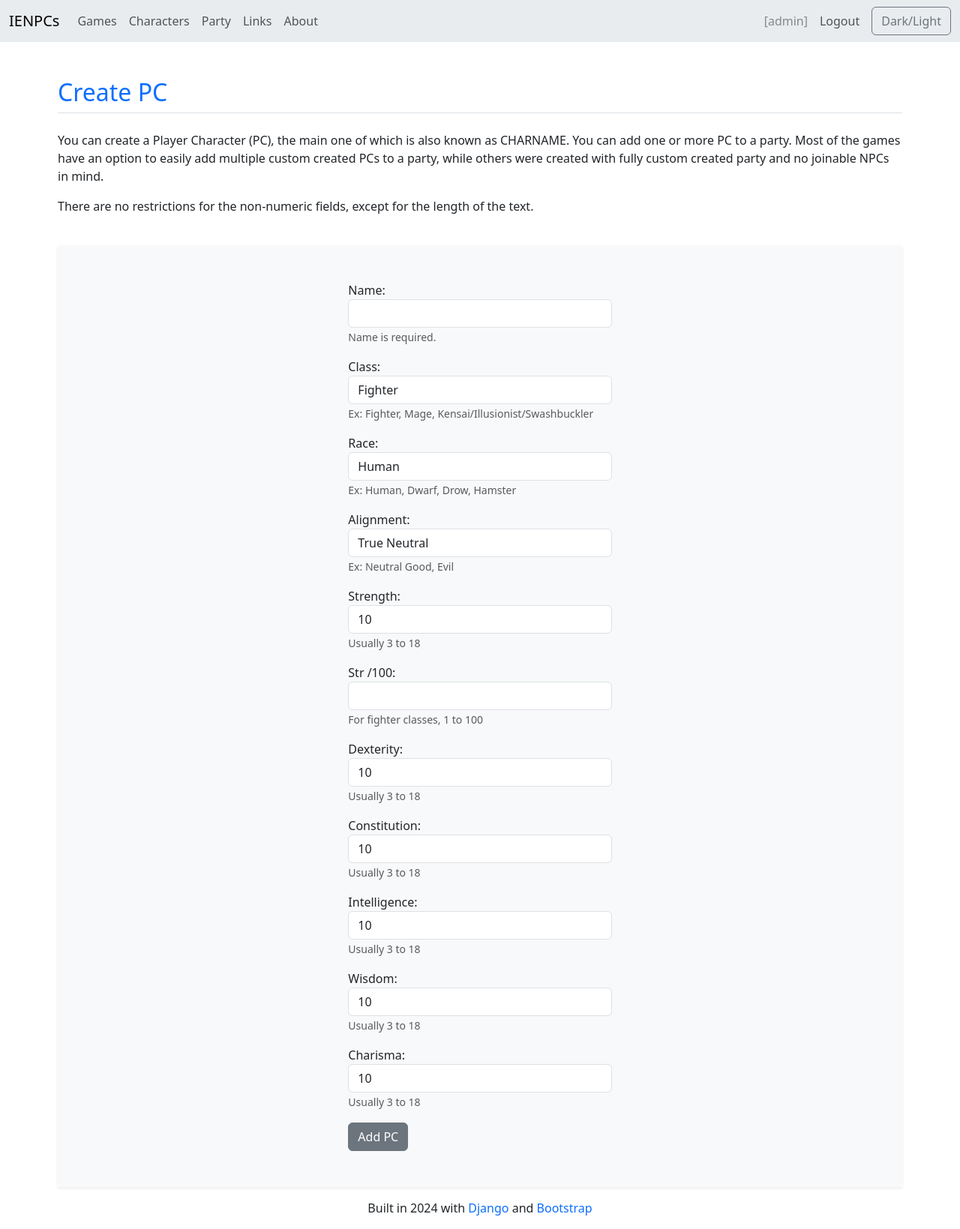
After one commit to ddrmv/ienpcs, a Django app: page /gallery/party_create_pc/ in a window 1280 px wide. The commit adds this page. Shown: the whole page at 75% size. Run offline with Django 5.2, Linux system fonts and the light colour scheme; a user stored in the database is signed in; parts of the project's set-up code (start-up, migrations or seed data) failed here and were passed over.

Commit message:
Add new Pc to party with view, template, form, alter defaults

```diff
--- a/ienpcs/gallery/forms.py
+++ b/ienpcs/gallery/forms.py
@@ -1,6 +1,63 @@
+from django import forms
 from django.contrib.auth.forms import UserCreationForm
 from django.contrib.auth.models import User
-from django import forms
+
+from .models import Pc
+
+
+class CreatePcForm(forms.ModelForm):
+    class Meta:
+        model = Pc
+        fields = (
+            "name",
+            "adnd_class",
+            "race",
+            "alignment",
+            "str",
+            "str_percentile",
+            "dex",
+            "con",
+            "int",
+            "wis",
+            "cha",
+        )
+
+    def __init__(self, *args, **kwargs):
+        super(forms.ModelForm, self).__init__(*args, **kwargs)
+
+        help_text_dict = {
+            "name": "Name is required.",
+            "adnd_class": "Ex: Fighter, Mage, Kensai/Illusionist/Swashbuckler",
+            "race": "Ex: Human, Dwarf, Drow, Hamster",
+            "alignment": "Ex: Neutral Good, Evil",
+            "str": "Usually 3 to 18",
+            "str_percentile": "For fighter classes, 1 to 100",
+            "dex": "Usually 3 to 18",
+            "con": "Usually 3 to 18",
+            "int": "Usually 3 to 18",
+            "wis": "Usually 3 to 18",
+            "cha": "Usually 3 to 18",
+        }
+
+        for field in self.fields.keys():
+            self.fields[
+                field
+            ].help_text = f'<span class="form-text">{ help_text_dict[field] }</span>'
+
+        for field in self.fields.values():
+            field.widget.attrs["class"] = "form-control"
+
+        self.fields["name"].label = "Name"
+        self.fields["adnd_class"].label = "Class"
+        self.fields["race"].label = "Race"
+        self.fields["alignment"].label = "Alignment"
+        self.fields["str"].label = "Strength"
+        self.fields["str_percentile"].label = "Str /100"
+        self.fields["dex"].label = "Dexterity"
+        self.fields["con"].label = "Constitution"
+        self.fields["int"].label = "Intelligence"
+        self.fields["wis"].label = "Wisdom"
+        self.fields["cha"].label = "Charisma"
 
 
 class SignUpForm(UserCreationForm):
--- a/ienpcs/gallery/models.py
+++ b/ienpcs/gallery/models.py
@@ -179,9 +179,9 @@ class Party(models.Model):
 class Pc(models.Model):
     party = models.ForeignKey(Party, on_delete=models.CASCADE)
     name = models.CharField(max_length=30)
-    adnd_class = models.CharField(max_length=40, blank=True, null=True)
-    race = models.CharField(max_length=20, blank=True, null=True)
-    alignment = models.CharField(max_length=20, blank=True, null=True)
+    adnd_class = models.CharField(default="Fighter", max_length=40, blank=True, null=True)
+    race = models.CharField(default="Human", max_length=20, blank=True, null=True)
+    alignment = models.CharField(default="True Neutral", max_length=20, blank=True, null=True)
     str = models.PositiveSmallIntegerField(default=10, blank=True, null=True)
     str_percentile = models.PositiveSmallIntegerField(null=True, blank=True)
     dex = models.PositiveSmallIntegerField(default=10, blank=True, null=True)
--- /dev/null
+++ b/ienpcs/gallery/templates/gallery/party_create_pc.html
@@ -0,0 +1,42 @@
+{% extends 'gallery/base.html' %}
+
+{% block title %}
+  <title>Create PC</title>
+{% endblock %}
+
+{% block content %}
+  <div class="container" style="max-width: 1150px;">
+    <div class="row pt-5">
+      <div class="col-12">
+        <h2 class="border-bottom mb-4 pb-2"><a class="text-decoration-none" href="#">Create PC</a></h2>
+        <p>You can create a Player Character (PC), the main one of which is also known as CHARNAME. You can add one or more PC to a party. Most of the games have an option to easily add multiple custom created PCs to a party, while others were created with fully custom created party and no joinable NPCs in mind.</p>
+        <p>There are no restrictions for the non-numeric fields, except for the length of the text.</p>
+      </div>
+    </div>
+
+    <div class="container mt-4 py-5 shadow-sm bg-body-tertiary">
+      <div class="row justify-content-center">
+        <div class="col-4">
+          <form method="POST" action="{% url 'party_create_pc' %}">
+            {% csrf_token %}
+
+            {% if form.errors %}
+              <div class="alert alert-secondary alert-dismissible show mt-5" role="alert">
+                <p>The form has errors:</p>
+                {% for field in form %}
+                  {% if field.errors %}
+                    <small>{{ field.errors }}</small>
+                  {% endif %}
+                {% endfor %}
+                <button type="button" class="btn-close" data-bs-dismiss="alert" aria-label="Close"></button>
+              </div>
+            {% endif %}
+            {{ form.as_p }}
+
+            <button type="submit" class="btn btn-secondary">Add PC</button>
+          </form>
+        </div>
+      </div>
+    </div>
+  </div>
+{% endblock %}
--- a/ienpcs/gallery/templates/gallery/party_detail.html
+++ b/ienpcs/gallery/templates/gallery/party_detail.html
@@ -114,6 +114,7 @@
               {% endfor %}
             </tbody>
           </table>
+          <a href="{% url 'party_create_pc' %}"><small>Add PC</small></a>
         </div>
       </div>
     </div>
--- a/ienpcs/gallery/urls.py
+++ b/ienpcs/gallery/urls.py
@@ -10,6 +10,7 @@ urlpatterns = [
     path("character/<slug:slug>", views.character_detail, name="character_detail"),
     path("party/", views.party_detail, name="party_detail"),
     path("party_add_npc/<int:id>/", views.party_add_npc, name="party_add_npc"),
+    path("party_create_pc/", views.party_create_pc, name="party_create_pc"),
     path("party_delete_pc/<int:id>/", views.party_delete_pc, name="party_delete_pc"),
     path("party_remove_npc/<int:id>/", views.party_remove_npc, name="party_remove_npc"),
     path("links/", views.LinkListView.as_view(), name="link_list"),
--- a/ienpcs/gallery/views.py
+++ b/ienpcs/gallery/views.py
@@ -5,7 +5,7 @@ from django.shortcuts import get_object_or_404, redirect, render
 from django.utils import timezone
 from django.views import generic
 
-from .forms import SignUpForm
+from .forms import CreatePcForm, SignUpForm
 from .models import Character, Game, InvitationCode, Link, Npc, NpcInGame, Party, Pc
 
 MAX_NPCS_PER_PARTY = 20
@@ -165,6 +165,28 @@ def party_add_npc(request, id):
     return HttpResponseRedirect(request.META.get("HTTP_REFERER"))
 
 
+def party_create_pc(request):
+    if not request.user.is_authenticated:
+        messages.error(request, "Error: You need to be logged in to Add PC.")
+        return HttpResponseRedirect(request.META.get("HTTP_REFERER"))
+
+    if request.method != "POST":
+        form = CreatePcForm()
+        return render(request, "gallery/party_create_pc.html", {"form": form})
+
+    # else (request.method == "POST")
+    form = CreatePcForm(request.POST)
+    if form.is_valid():
+        party = Party.objects.get(user=request.user)
+        pc = form.save(commit=False)
+        pc.party = party
+        pc.save()
+        messages.success(request, "PC has been created.")
+        return redirect("party_detail")
+    else:
+        return render(request, "gallery/party_create_pc.html", {"form": form})
+
+
 def party_delete_pc(request, id):
     if not request.user.is_authenticated:
         messages.error(request, "You need to be logged in to delete PCs.")
```
Also changed, not shown: ienpcs/gallery/migrations/0032_alter_pc_adnd_class_alter_pc_alignment_alter_pc_race.py (added).
